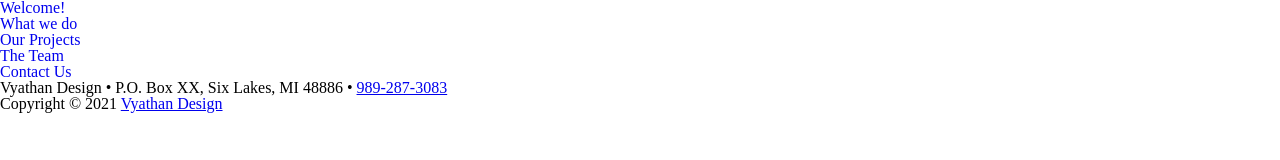
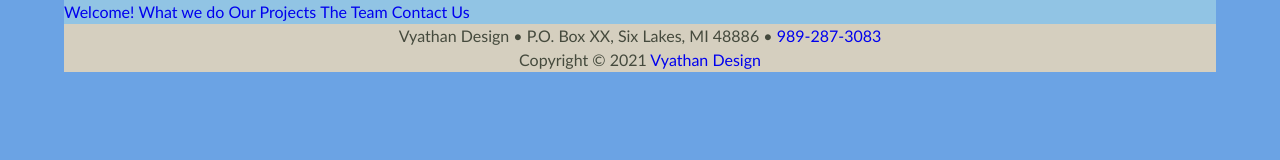
Before and after one commit to mjbrundage/VyathanSite, a plain HTML site: page VyathanSite/Docs/General/Vy_ContactUs.html in a window 1280 px wide. Drawn offline with Linux system fonts and the light colour scheme.

Commit message:
Added Styles

```diff
--- a/VyathanSite/Docs/General/Vy_ContactUs.html
+++ b/VyathanSite/Docs/General/Vy_ContactUs.html
@@ -14,6 +14,7 @@
     <meta name="keywords" content="Web Development, Website, Developer, Website Developer, HTML" />
     <title>Contact Us | Vyathan Design</title>
     <link href="../../CSS/Vy_Reset.css" rel="stylesheet" />
+    <link href="../../CSS/Vy_Styles.css" rel="stylesheet" />
     <meta name="description" content="Vyathan Design helps you build and promote your brand through clean, modern, and intentional website design, maintenance, and hosting." />
 </head>
 <body>
```
Also changed, not shown: VyathanSite/Docs/General/Vy_OurPortfolio.html (+1 -0 lines), VyathanSite/Docs/General/Vy_Services.html (+1 -0 lines), VyathanSite/Docs/General/Vy_TheTeam.html (+1 -0 lines), VyathanSite/vy_index.html (+1 -0 lines).
